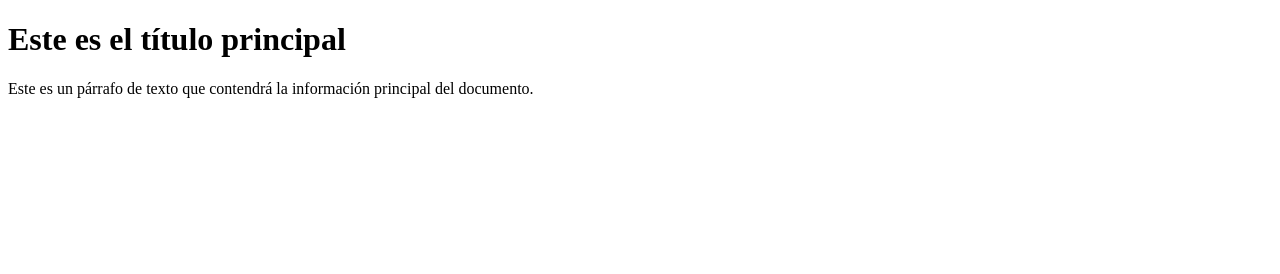
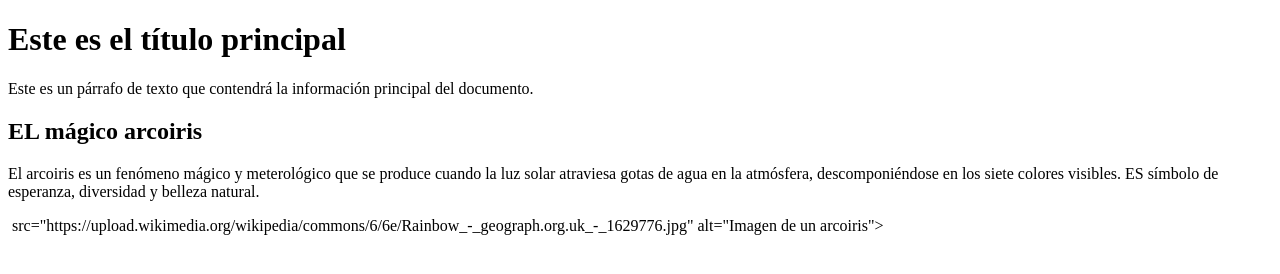
Before and after one commit to gelmaa/proyecto-web-colaborativo, a plain HTML site: page index.html in a window 1280 px wide. Drawn offline with Linux system fonts and the light colour scheme.

Commit message:
feat: añadir mi seccion de genessishub

```diff
--- a/index.html
+++ b/index.html
@@ -8,5 +8,16 @@
 <body>
     <h1>Este es el título principal</h1>
     <p>Este es un párrafo de texto que contendrá la información principal del documento.</p>
+<! --Sección sobre el arcoiris>
+<div class="arcoiris">
+   <h2> EL mágico arcoiris</h2>
+   <p>
+     El arcoiris es un fenómeno mágico y meterológico que se produce cuando la luz solar atraviesa gotas de agua en la atmósfera,
+     descomponiéndose en los siete colores visibles. ES símbolo de esperanza,
+     diversidad y belleza natural.
+   </p>
+   <img> src="https://upload.wikimedia.org/wikipedia/commons/6/6e/Rainbow_-_geograph.org.uk_-_1629776.jpg" alt="Imagen de un arcoiris">
+</div>
+
 </body>
 </html>
--- /dev/null
+++ b/styless.css
@@ -0,0 +1,16 @@
+.arcoiris {
+  background: linear-gradient(to right., red, orange, yellow, green, blue, indigo, violet);
+  color: white;
+  padding: 20px;
+  border-radius: 10px;
+  margin: 20px;
+  font-family: sans-serif;
+  text-align: center;
+}
+
+.arcoiris img {
+  max-widht: 100%;
+  height: auto;
+  border-radius: 8px;
+  margin-top: 15px;
+}
```
